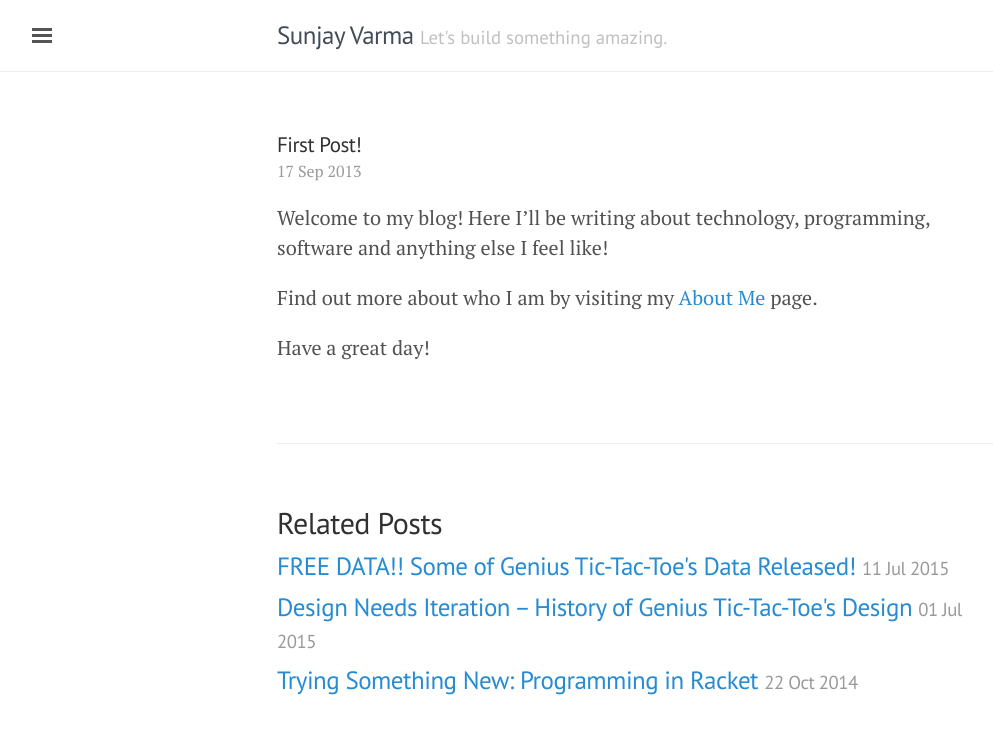
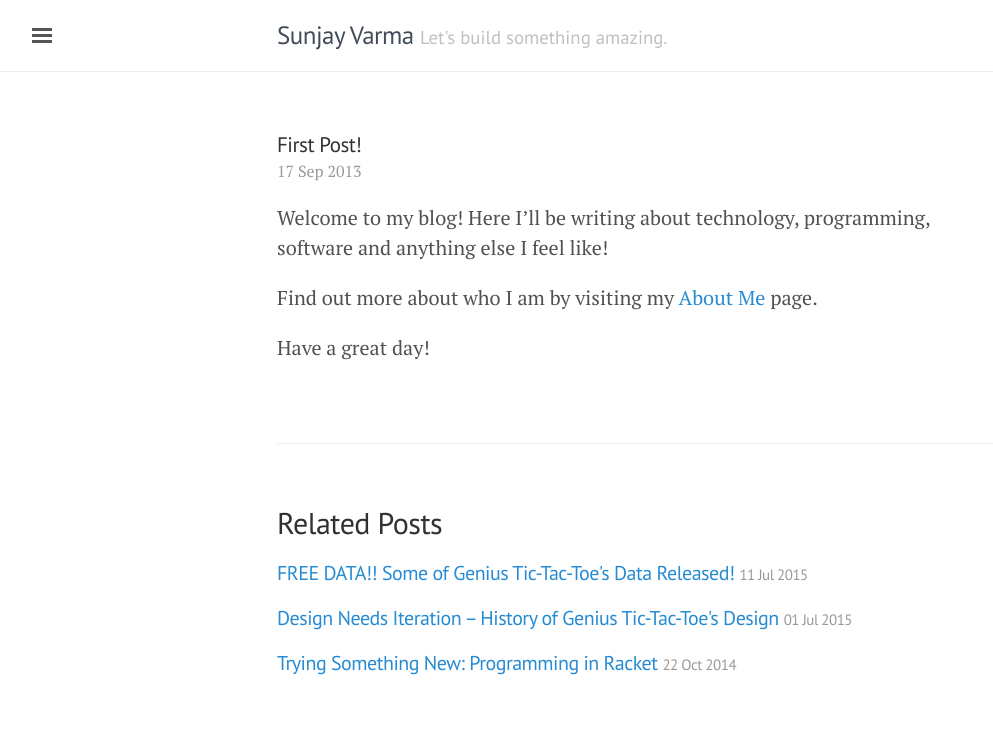
Before and after one commit to sunjay/sunjay.github.io, a Jekyll site: the page built from _posts/2013-09-17-hello-world.md, in a window 1280 px wide. Shown: the top 734 px of the page, without its empty margins (3-996 px from the left). Built offline with Jekyll 4.4.1, drawn with Linux system fonts in a browser that asks for light colours.

Commit message:
Tweaking posts and related posts

```diff
--- a/_layouts/post.html
+++ b/_layouts/post.html
@@ -13,12 +13,12 @@ layout: default
   <ul class="related-posts">
     {% for post in site.related_posts limit:3 %}
       <li>
-        <h3>
+        <h4>
           <a href="{{ site.baseurl }}{{ post.url }}">
             {{ post.title }}
             <small>{{ post.date | date_to_string }}</small>
           </a>
-        </h3>
+        </h4>
       </li>
     {% endfor %}
   </ul>
--- a/assets/css/lanyon.css
+++ b/assets/css/lanyon.css
@@ -335,18 +335,11 @@ a.sidebar-nav-item:focus {
 .related-posts h3 {
   margin-top: 0;
 }
-.related-posts li small {
+.related-posts li small,
+.related-posts li a:hover small {
   font-size: 75%;
   color: #999;
 }
-.related-posts li a:hover {
-  color: #268bd2;
-  text-decoration: none;
-}
-.related-posts li a:hover small {
-  color: inherit;
-}
-
 
 /*
  * Pagination
@@ -469,8 +462,7 @@ a.pagination-item:hover {
   background-color: #424c58;
   color: white;
 }
-.theme-base-0a .sidebar-toggle,
-.theme-base-0a .related-posts li a:hover {
+.theme-base-0a .sidebar-toggle {
   color: #FAFF69;
 }
 .theme-base-0a .masthead-title a {
--- a/assets/css/poole.css
+++ b/assets/css/poole.css
@@ -360,18 +360,6 @@ tbody tr:nth-child(odd) th {
 .related-posts h3 {
   margin-top: 0;
 }
-.related-posts li small {
-  font-size: 75%;
-  color: #999;
-}
-.related-posts li a:hover {
-  color: #268bd2;
-  text-decoration: none;
-}
-.related-posts li a:hover small {
-  color: inherit;
-}
-
 
 /*
  * Pagination
```
